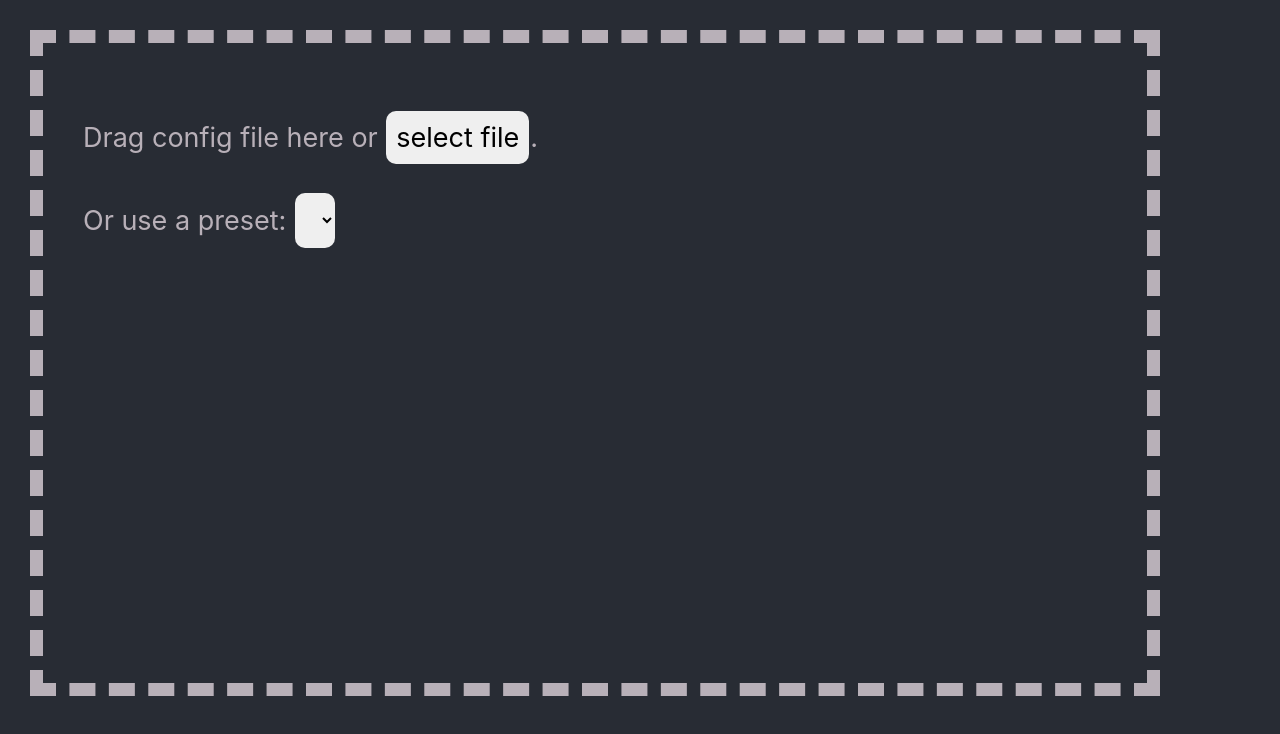
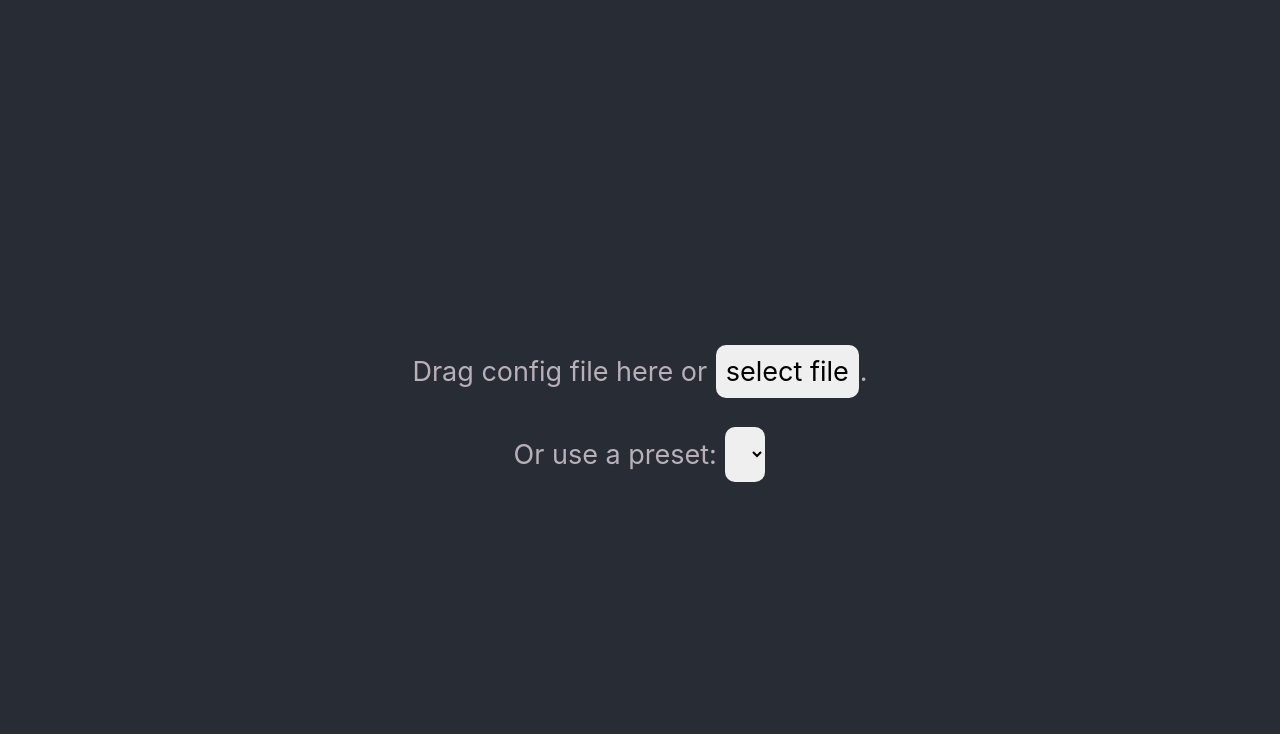
Before and after one commit to relsqui/configurable-generators, a React (Create React App) app: page / in a window 1280 px wide. Shown: the top 734 px of the page. Built offline with nearby package versions, Linux system fonts and the light colour scheme.

Commit message:
landing page style fixed (but drag and drop broken)

```diff
--- a/src/App.css
+++ b/src/App.css
@@ -70,6 +70,16 @@ select {
   height: 100vh;
 }
 
+.landing {
+  display: flex;
+  flex-direction: column;
+  height: 100%;
+  width: 100%;
+  align-items: center;
+  justify-content: center;
+  font-size: calc(15px + 1.5vmin);
+}
+
 .navigation {
   font-size: calc(10px + 0.8vmin);
   align-items: baseline;
@@ -94,14 +104,8 @@ footer {
   align-items: center;
 }
 
-.ConfigDropZone {
-  height: 70vh;
-  width: 80vw;
-  margin: 20px;
-  padding: 5vmin;
-  border: calc(5px + 1vmin) var(--light-gray) dashed;
-  justify-content: center;
-  font-size: calc(15px + 1.5vmin);
+.configDropZone {
+  display: flex;
 }
 
 .dropZoneDragged {
--- a/src/routes/Landing.tsx
+++ b/src/routes/Landing.tsx
@@ -1,10 +1,9 @@
-import { ConfigDropZone } from "../refactored/ConfigDropZone";
 import { PresetDropdown } from "../refactored/PresetDropdown";
 import UploadButton from "../refactored/UploadButton";
 
 export default function Landing() {
-  return <ConfigDropZone>
-    <UploadButton />
-    <PresetDropdown label="Or use a preset: " />
-  </ConfigDropZone>;
+  return <div className="landing">
+    <div><UploadButton /></div>
+    <div><PresetDropdown label="Or use a preset: " /></div>
+  </div>;
 }
--- a/src/routes/Root.tsx
+++ b/src/routes/Root.tsx
@@ -1,11 +1,14 @@
 import '../App.css';
 import { Outlet } from 'react-router-dom';
+import { ConfigDropZone } from '../refactored/ConfigDropZone';
 
 function Root() {
   return (
-    <div className="App">
-      <Outlet />
-    </div>
+    <ConfigDropZone>
+      <div className="App">
+        <Outlet />
+      </div>
+    </ConfigDropZone>
   );
 }
 
```
Also changed, not shown: 1 other file (tests, documents, lock files or other folders).
